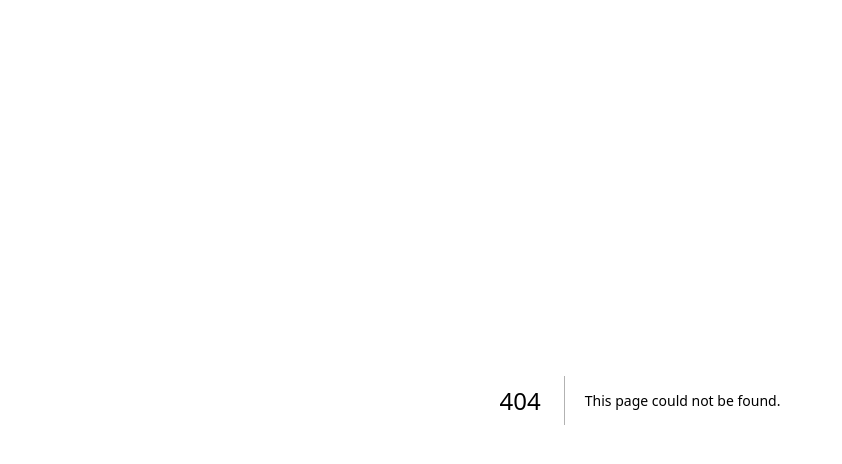
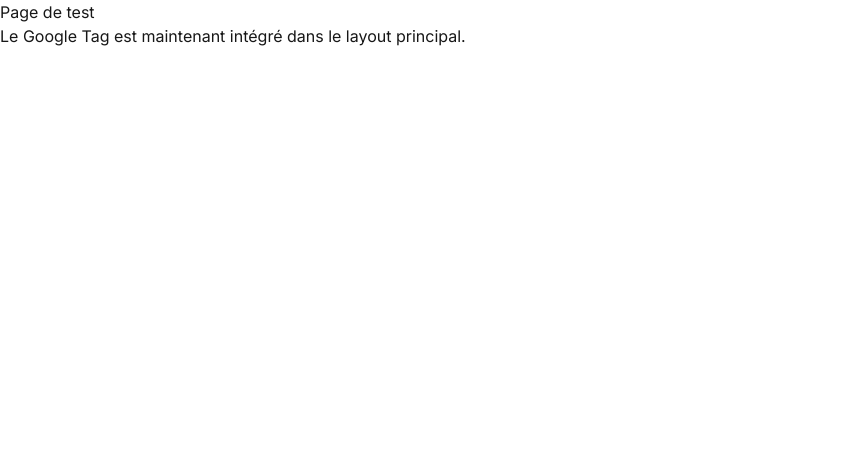
Before and after one commit to Nicode611/meilleure-agence, a Next.js app: page /test in a window 1280 px wide. Before the commit this address had no page. Shown: the top 464 px of the page, without its empty margins (0-842 px from the left). Built offline with nearby package versions, Linux system fonts and the light colour scheme.

Commit message:
feat: add Google Analytics integration and update README with optional measurement ID instructions

```diff
--- a/src/app/layout.tsx
+++ b/src/app/layout.tsx
@@ -1,6 +1,7 @@
 import type { Metadata } from 'next'
 import { Inter } from 'next/font/google'
 import './globals.css'
+import { GoogleAnalytics } from '@/components'
 
 const inter = Inter({ subsets: ['latin'] })
 
@@ -32,7 +33,10 @@
 }) {
   return (
     <html lang="fr">
-      <body className={inter.className}>{children}</body>
+      <body className={inter.className}>
+        <GoogleAnalytics measurementId="AW-17526692930" />
+        {children}
+      </body>
     </html>
   )
 }
--- /dev/null
+++ b/src/app/test/page.tsx
@@ -0,0 +1,12 @@
+import React from 'react'
+
+function Test() {
+  return (
+    <div>
+      <h1>Page de test</h1>
+      <p>Le Google Tag est maintenant intégré dans le layout principal.</p>
+    </div>
+  )
+}
+
+export default Test
--- /dev/null
+++ b/src/components/GoogleAnalytics.tsx
@@ -0,0 +1,26 @@
+'use client'
+
+import Script from 'next/script'
+
+interface GoogleAnalyticsProps {
+  measurementId: string
+}
+
+export default function GoogleAnalytics({ measurementId }: GoogleAnalyticsProps) {
+  return (
+    <>
+      <Script
+        src={`https://www.googletagmanager.com/gtag/js?id=${measurementId}`}
+        strategy="afterInteractive"
+      />
+      <Script id="google-analytics" strategy="afterInteractive">
+        {`
+          window.dataLayer = window.dataLayer || [];
+          function gtag(){dataLayer.push(arguments);}
+          gtag('js', new Date());
+          gtag('config', '${measurementId}');
+        `}
+      </Script>
+    </>
+  )
+}
--- a/src/components/index.ts
+++ b/src/components/index.ts
@@ -4,3 +4,4 @@
 export { default as CookieBanner } from './CookieBanner';
 export { default as CookieManager } from './CookieManager';
 export { default as RealEstateForm } from './RealEstateForm';
+export { default as GoogleAnalytics } from './GoogleAnalytics';
```
Also changed, not shown: 1 other file (tests, documents, lock files or other folders).
